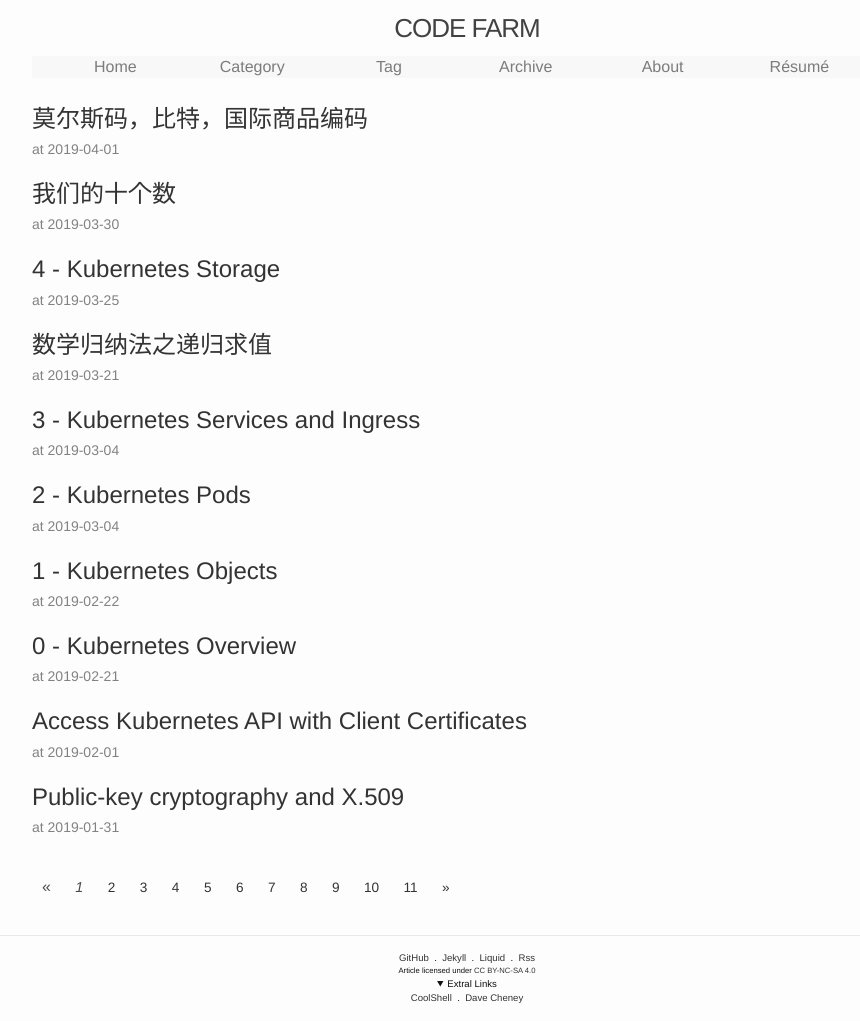
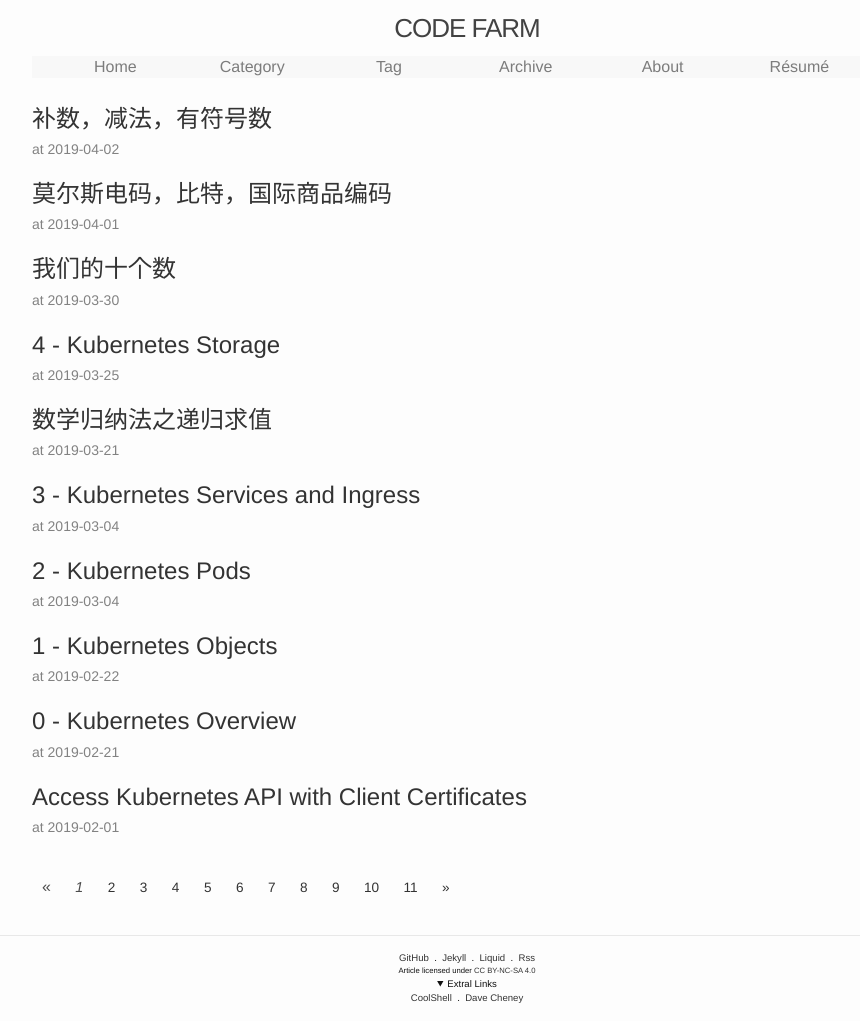
Before and after one commit to ousiax/ousiax.github.io, a Jekyll site: the page built from index.html, in a window 1280 px wide. Shown: the whole page, without its empty margins (173-1033 px from the left). Built offline with Jekyll 4.4.1, drawn with Linux system fonts in a browser that asks for light colours; the list of posts is cut into pages by our own code; some of the changed lines change nothing that is shown.

Commit message:
Add 2019-04-02-subtraction-complement-signed-number.md

```diff
--- a/_posts/2019-04-01-bit-morse-code-ean-13.md
+++ b/_posts/2019-04-01-bit-morse-code-ean-13.md
@@ -1,6 +1,6 @@
 ---
 layout: post
-title: 莫尔斯码，比特，国际商品编码
+title: 莫尔斯电码，比特，国际商品编码
 date: 2019-04-01 14:43:32 +0800
 categories: ['Programming']
 tags: ['Programming']
--- /dev/null
+++ b/_posts/2019-04-02-subtraction-complement-signed-number.md
@@ -0,0 +1,23 @@
+---
+layout: post
+title: 补数，减法，有符号数
+date: 2019-04-02 17:48:48 +0800
+categories: ['Programming']
+tags: ['Programming']
+---
+
+波洛涅斯：还在这儿，雷欧提斯！上船去，上船去，真好意思！风息在帆顶上，人家都在等你哩。好，我为你祝福！还有几句教训，希望你铭记在记忆之中：不要想到什么就说什么，凡事必须三思而行。对人要和气，可是不要过分狎昵。相知有素的朋友，应该用钢圈箍在你的灵魂上，可是不要对每一个泛泛的新知滥施你的交情。留心避免和你家争吵，可是万一争端已起，就应该让对方知道你不是可以轻侮的。倾听每一个人的意见，可是只对极少人发表你的意见，接受每一个人的批评，可是保留你自己的判断。尽你的财力购置贵重的衣服，可是不要炫新立异，必须富丽而不浮艳，因为服装往往可以表现人格，法国的名流要人，就是在这点上显得最高尚，与众不同。**不要向人告贷，也不要借钱给别人，因为债款放了出去，往往不但丢了本钱，而且会失去朋友，向人告贷的结果，容易养成因循懒惰的习惯。**尤其要紧的，你必须对你自己忠实，正向有了白昼才有黑夜一样，对自己忠实，才不会对别人欺诈。再会，愿我的祝福使这一番话在你的行事中奏效！
+
+雷欧提斯：父亲，我告别了。
+
+《哈姆雷特》莎士比亚
+
+253 - 176 = 77
+
+### 参考
+
+- https://en.wikipedia.org/wiki/Method\_of\_complements
+- https://en.wikipedia.org/wiki/Two%27s\_complement
+- https://en.wikipedia.org/wiki/Ones%27\_complement
+- https://en.wikipedia.org/wiki/Integer\_overflow
+- https://en.wikipedia.org/wiki/Signed\_number\_representations
```
